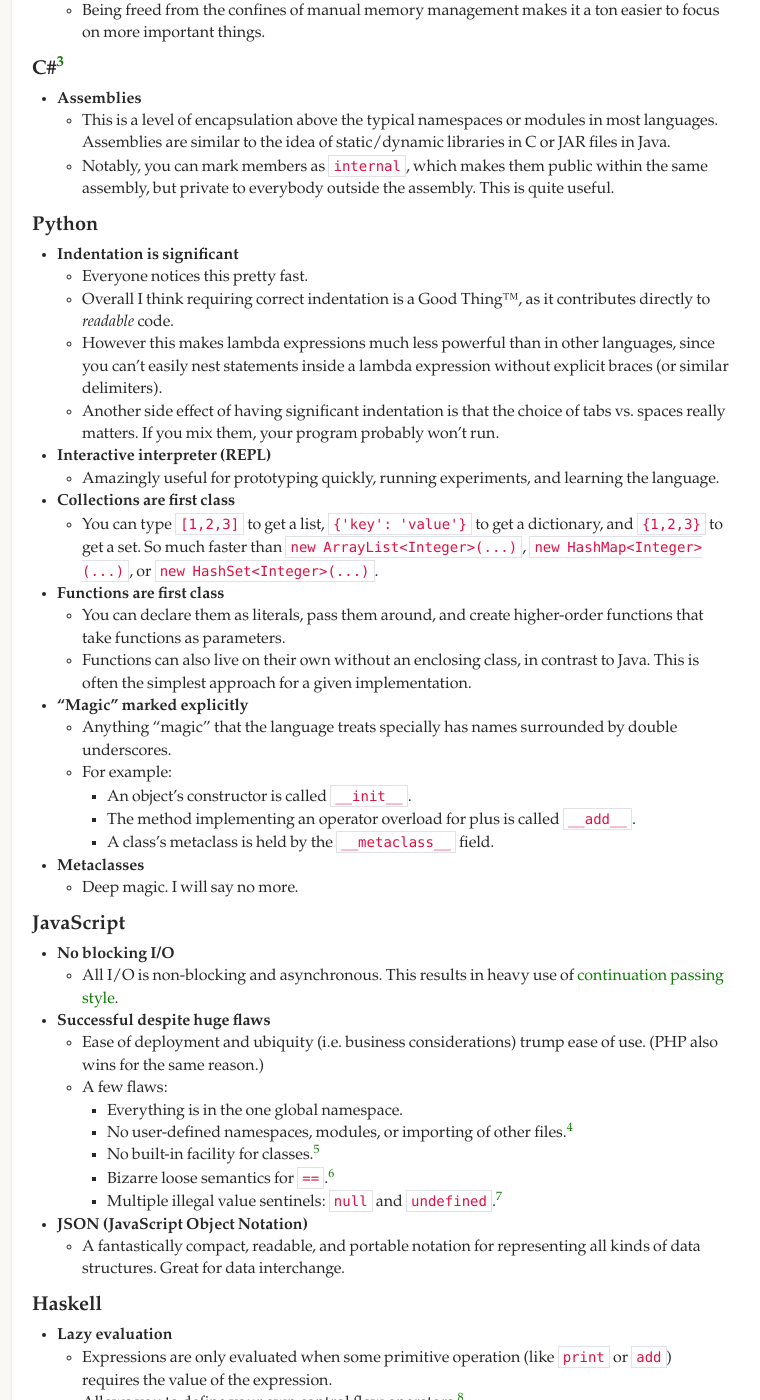
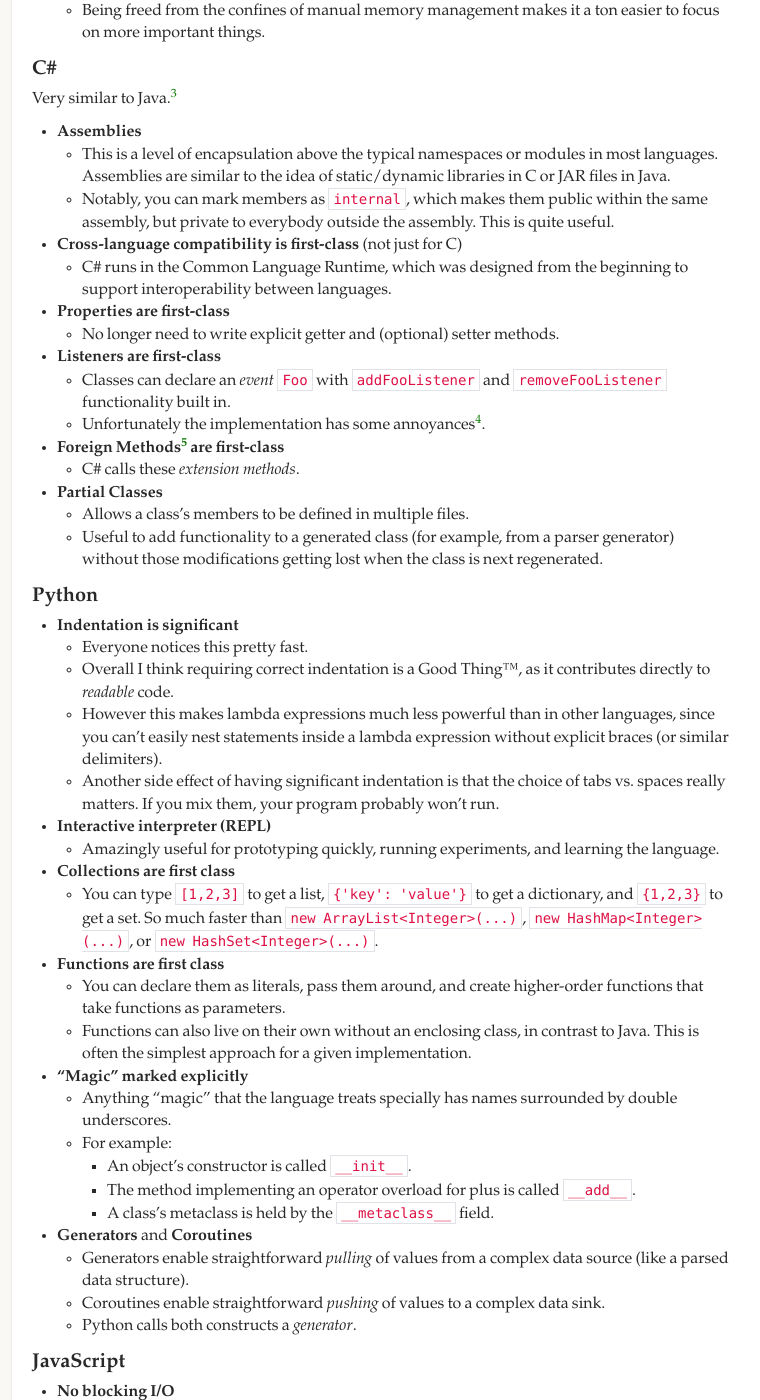
Before and after one commit to davidfstr/dafoster.net, a Jekyll site: the page built from _posts/2013-01-29-unique-features-of-various-programming-languages.md, in a window 1280 px wide and 1400 px high, scrolled down 1211 px. Shown: the whole window, without its empty margins (138-898 px from the left). Built offline with Jekyll 4.4.1, drawn with Linux system fonts in a browser that asks for light colours; Markdown is read by kramdown in place of the engine named in the settings; comment, search, counter and statistics services are not loaded; some of the changed text lies outside the part shown.

Commit message:
Revise: Unique Features of Various Programming Languages
Add more features for C#. And add generators to Python.

```diff
--- a/_posts/2013-01-29-unique-features-of-various-programming-languages.md
+++ b/_posts/2013-01-29-unique-features-of-various-programming-languages.md
@@ -49,13 +49,31 @@
 
 [wora]: http://en.wikipedia.org/wiki/Write_once,_run_anywhere
 
-### C&#35;[^java-copycat]
+### C&#35;
+
+Very similar to Java.[^java-copycat]
 
 * **Assemblies**
     * This is a level of encapsulation above the typical namespaces or modules in most languages. Assemblies are similar to the idea of static/dynamic libraries in C or JAR files in Java.
     * Notably, you can mark members as `internal`, which makes them public within the same assembly, but private to everybody outside the assembly. This is quite useful.
+* **Cross-language compatibility is first-class** (not just for C)
+    * C# runs in the Common Language Runtime, which was designed from the beginning to support interoperability between languages.
+* **Properties are first-class**
+    * No longer need to write explicit getter and (optional) setter methods.
+* **Listeners are first-class**
+    * Classes can declare an *event* `Foo` with `addFooListener` and `removeFooListener` functionality built in.
+    * Unfortunately the implementation has some annoyances[^event-flaw].
+* **Foreign Methods[^foreign-method] are first-class**
+    * C# calls these *extension methods*.
+* **Partial Classes**
+    * Allows a class's members to be defined in multiple files.
+    * Useful to add functionality to a generated class (for example, from a parser generator) without those modifications getting lost when the class is next regenerated.
 
 [^java-copycat]: C# is by design almost a direct copy of Java. It amazes me that Microsoft (C#'s sponsor) would spend so much effort making a copy of an existing language.
+
+[^foreign-method]: I am referring to the [Foreign Method](http://www.refactoring.com/catalog/introduceForeignMethod.html) design pattern here, not a native function from a [foreign function interface](http://en.wikipedia.org/wiki/Foreign_function_interface).
+
+[^event-flaw]: If you invoke an uninitialized event-property, it will throw a `NullReferenceException` instead of ignoring your request, as you would expect. Workaround by initializing events with an empty delegate.
 
 ### Python
 
@@ -77,8 +95,10 @@
         * An object's constructor is called `__init__`.
         * The method implementing an operator overload for plus is called `__add__`.
         * A class's metaclass is held by the `__metaclass__` field.
-* **Metaclasses**
-    * Deep magic. I will say no more.
+* **Generators** and **Coroutines**
+    * Generators enable straightforward *pulling* of values from a complex data source (like a parsed data structure).
+    * Coroutines enable straightforward *pushing* of values to a complex data sink.
+    * Python calls both constructs a *generator*.
 
 ### JavaScript
 
```
